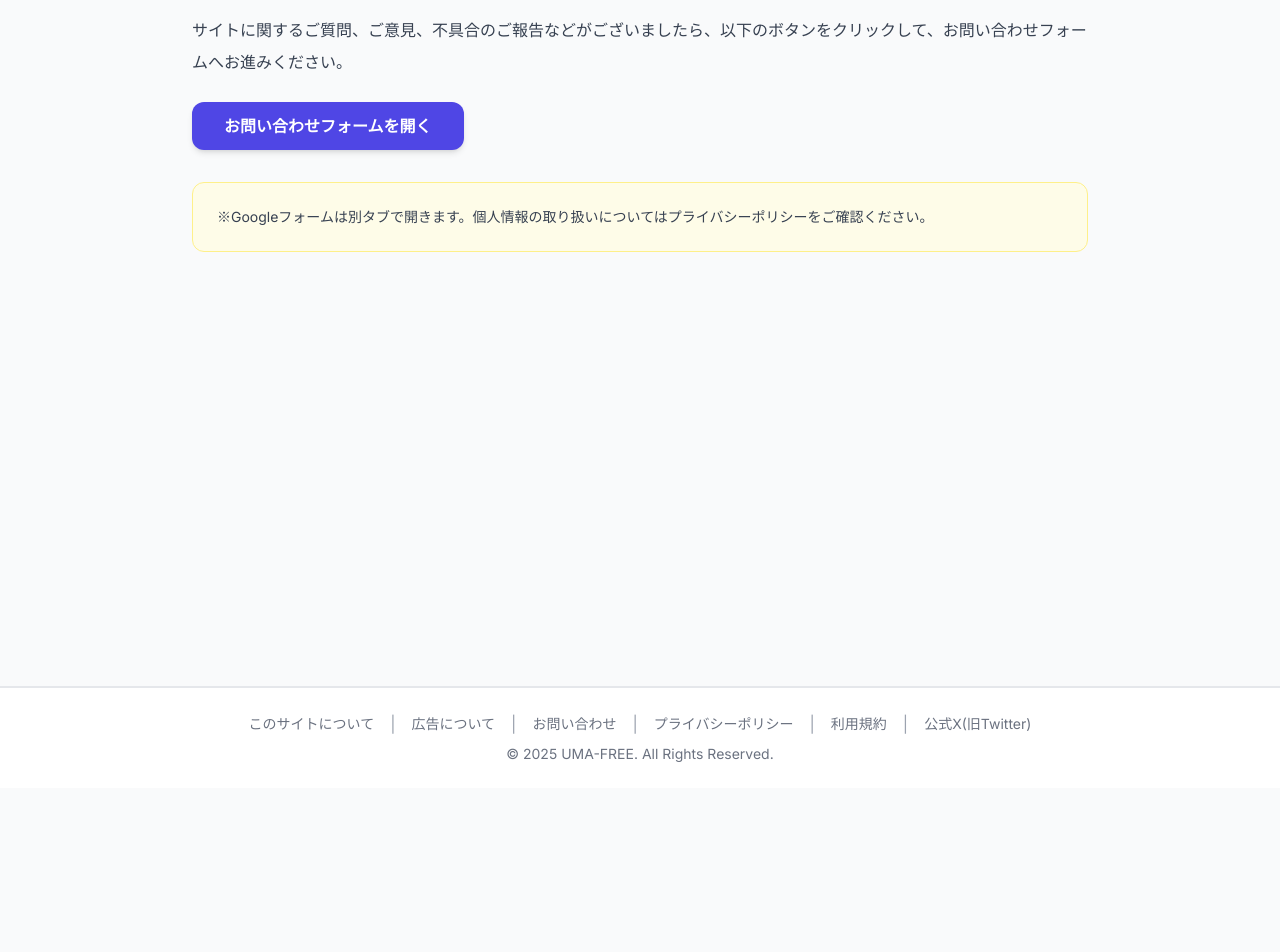
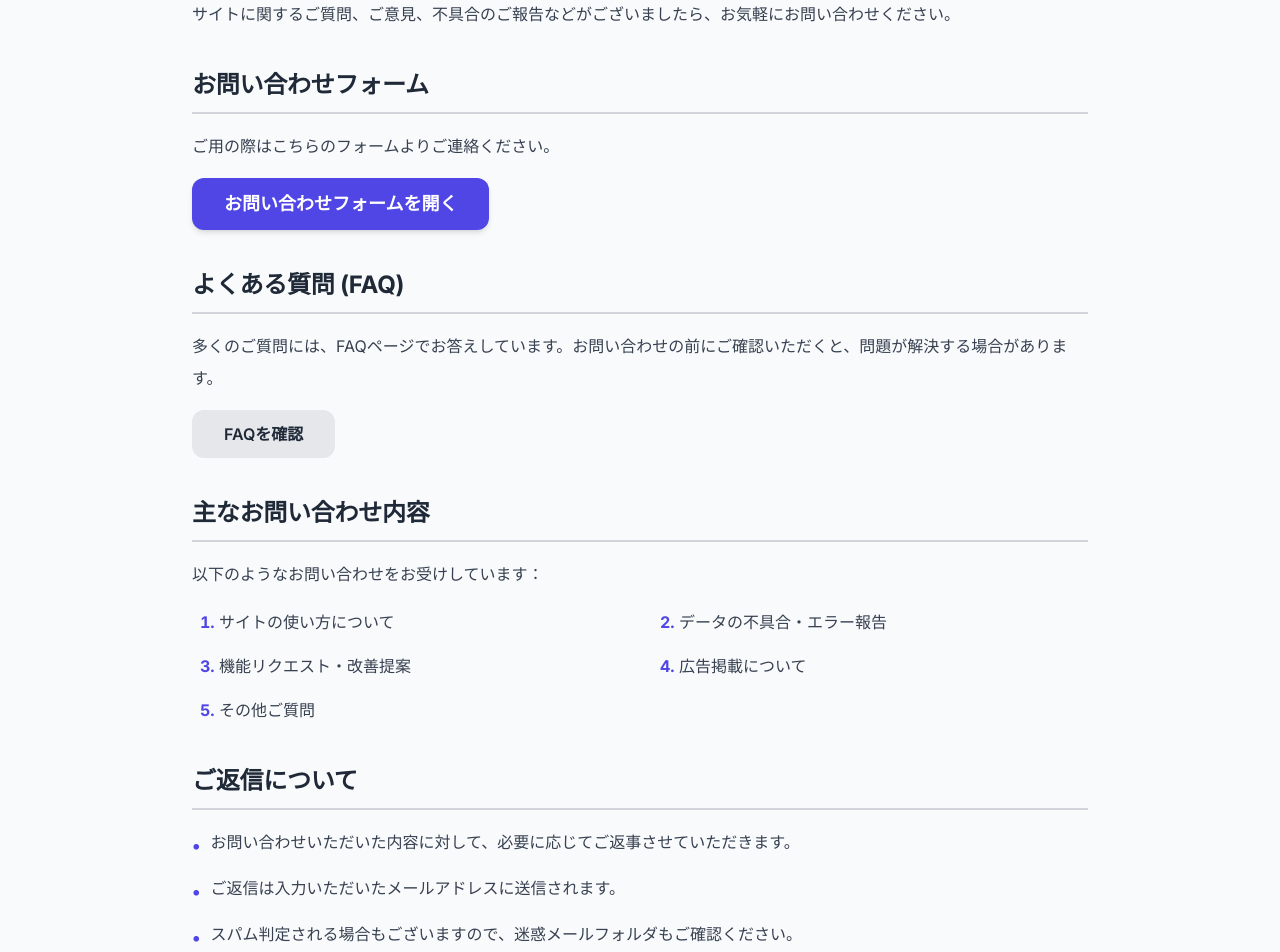
Before and after one commit to umazkym/keiba_site_v1, a Next.js app in the folder frontend/: page /contact in a window 1280 px wide. Shown: the part 180-1132 px from the top of the page. Before the commit the page ends 1032 px from the top, so only its background shows below. Built offline with nearby package versions, Linux system fonts and the light colour scheme; no server answers.

Commit message:
no message

```diff
--- a/frontend/app/contact/page.tsx
+++ b/frontend/app/contact/page.tsx
@@ -1,7 +1,9 @@
 import type { Metadata } from "next";
+import Link from "next/link";
 
 export const metadata: Metadata = {
     title: "お問い合わせ | UMA-FREE",
+    description: "UMA-FREEへのお問い合わせページ。ご質問や不具合のご報告はこちらからお願いします。FAQで解決できる場合もございます。",
     robots: {
         index: true,
         follow: true,
@@ -12,35 +14,130 @@ export default function ContactPage() {
     const googleFormUrl =
         "https://docs.google.com/forms/d/e/1FAIpQLSdSJrPy6vagOLhjcIAGb7D8SaWCCUKHfE7muzpD0ML6dy9p_w/viewform";
 
+    const inquiryTypes = [
+        "サイトの使い方について",
+        "データの不具合・エラー報告",
+        "機能リクエスト・改善提案",
+        "広告掲載について",
+        "その他ご質問",
+    ];
+
+    // --- スタイル定義 ---
+    // セクション全体
+    const sectionClass = "flex flex-col gap-4";
+    // メインタイトル (h1)
+    const mainTitleClass = "text-4xl font-bold text-gray-800 mb-6";
+    // セクションタイトル (h2)
+    const sectionTitleClass = "text-2xl font-bold text-gray-800 border-b-2 border-gray-300 pb-3";
+    // 本文テキスト
+    const textBaseClass = "text-gray-700 leading-8 text-base";
+    // メインCTAボタン
+    const primaryButtonClass = "inline-block bg-primary hover:bg-primary-dark text-white font-bold py-3 px-8 rounded-lg transition-all shadow-md hover:shadow-lg text-lg";
+    // サブCTAボタン (FAQ)
+    const secondaryButtonClass = "inline-block bg-gray-200 hover:bg-gray-300 text-gray-800 font-semibold py-3 px-8 rounded-lg transition-all text-base";
+    // --- スタイル定義ここまで ---
+
     return (
         <div className="container py-8">
             <div className="max-w-4xl mx-auto">
+                {/* セクション間の余白をgap-10に設定 */}
+                <div className="flex flex-col gap-10">
+
+                    {/* 1. メインタイトル */}
                     <div>
-                    <h1 className="text-4xl font-bold text-gray-800 mb-6 border-b-3 border-primary pb-4">
+                        <h1 className={mainTitleClass}>
                             お問い合わせ
                         </h1>
+                        <p className={textBaseClass}>
+                            サイトに関するご質問、ご意見、不具合のご報告などがございましたら、お気軽にお問い合わせください。
+                        </p>
+                    </div>
 
-                    <p className="text-gray-700 mb-6 leading-8">
-                        サイトに関するご質問、ご意見、不具合のご報告などがございましたら、以下のボタンをクリックして、お問い合わせフォームへお進みください。
+                    {/* 2. メインCTAセクション (最優先) */}
+                    <section className={sectionClass}>
+                        <h2 className={sectionTitleClass}>
+                            お問い合わせフォーム
+                        </h2>
+                        <p className={textBaseClass}>
+                            ご用の際はこちらのフォームよりご連絡ください。
                         </p>
-
-                    <div className="flex justify-start mb-8">
+                        <div className="flex justify-start">
                             <a
                                 href={googleFormUrl}
                                 target="_blank"
                                 rel="noopener noreferrer"
-                            className="inline-block bg-primary hover:bg-primary-dark text-white font-bold py-3 px-8 rounded-lg transition-all shadow-md hover:shadow-lg"
+                                className={primaryButtonClass}
                                 aria-label="お問い合わせフォームを新しいタブで開く"
                             >
                                 お問い合わせフォームを開く
                             </a>
                         </div>
+                    </section>
 
-                    <div className="p-6 bg-yellow-50 border border-yellow-200 rounded-lg">
-                        <p className="text-sm text-gray-700">
-                            ※Googleフォームは別タブで開きます。個人情報の取り扱いについてはプライバシーポリシーをご確認ください。
+                    {/* 3. FAQセクション (CTAの次に配置) */}
+                    <section className={sectionClass}>
+                        <h2 className={sectionTitleClass}>
+                            よくある質問 (FAQ)
+                        </h2>
+                        <p className={textBaseClass}>
+                            多くのご質問には、FAQページでお答えしています。お問い合わせの前にご確認いただくと、問題が解決する場合があります。
                         </p>
+                        <div className="flex justify-start">
+                            <Link
+                                href="/faq"
+                                className={secondaryButtonClass}
+                            >
+                                FAQを確認
+                            </Link>
                         </div>
+                    </section>
+
+                    {/* 4. お問い合わせ種別セクション (h2を追加) */}
+                    <section className={sectionClass}>
+                        <h2 className={sectionTitleClass}>
+                            主なお問い合わせ内容
+                        </h2>
+                        <p className={textBaseClass}>
+                            以下のようなお問い合わせをお受けしています：
+                        </p>
+                        {/* セマンティクス向上のため ul/li に変更 (list-decimal) */}
+                        <ul className="grid grid-cols-1 md:grid-cols-2 gap-x-6 gap-y-3 list-decimal list-inside marker:text-primary marker:font-bold">
+                            {inquiryTypes.map((type) => (
+                                <li key={type} className={`${textBaseClass} ml-2`}>
+                                    {type}
+                                </li>
+                            ))}
+                        </ul>
+                    </section>
+
+                    {/* 5. 返信ポリシーセクション (h2を追加) */}
+                    <section className={sectionClass}>
+                        <h2 className={sectionTitleClass}>
+                            ご返信について
+                        </h2>
+                        {/* ul/li と flex を組み合わせてレイアウト */}
+                        <ul className="flex flex-col gap-3">
+                            {[
+                                "お問い合わせいただいた内容に対して、必要に応じてご返事させていただきます。",
+                                "ご返信は入力いただいたメールアドレスに送信されます。",
+                                "スパム判定される場合もございますので、迷惑メールフォルダもご確認ください。",
+                            ].map((text, index) => (
+                                <li key={index} className={`${textBaseClass} flex items-start gap-2.5`}>
+                                    <span className="text-primary font-bold flex-shrink-0 mt-1.5 text-lg">•</span>
+                                    <span>{text}</span>
+                                </li>
+                            ))}
+                        </ul>
+                    </section>
+
+                    {/* 6. 個人情報の取り扱いセクション */}
+                    <section className={sectionClass}>
+                        <h2 className={sectionTitleClass}>個人情報の取り扱い</h2>
+                        <p className={textBaseClass}>
+                            お問い合わせ時にご入力いただいた個人情報については、サイトの改善とお問い合わせへのご返信にのみ使用いたします。詳細は<Link href="/privacy" className="text-primary hover:underline font-semibold">プライバシーポリシー</Link>をご覧ください。
+                        </p>
+                    </section>
+
                 </div>
             </div>
         </div>
--- /dev/null
+++ b/frontend/app/sitemap-articles.ts
@@ -0,0 +1,15 @@
+import { MetadataRoute } from 'next';
+import { getAllArticles } from '@/lib/articles';
+
+const BASE_URL = 'https://uma-free.com';
+
+export default function sitemapArticles(): MetadataRoute.Sitemap {
+    const articles = getAllArticles();
+
+    return articles.map((article) => ({
+        url: `${BASE_URL}/articles/${article.slug}`,
+        lastModified: new Date(article.date),
+        changeFrequency: 'weekly' as const,
+        priority: 0.8,
+    }));
+}
```
Also changed, not shown: frontend/public/robots.txt. Lines whose indentation alone changed are shown as unchanged.
